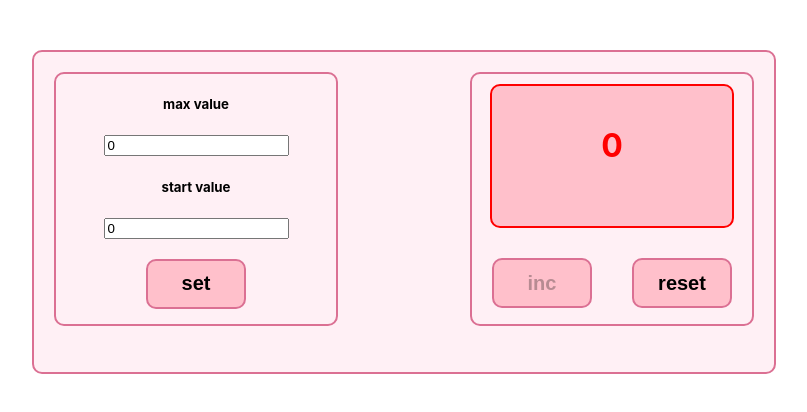
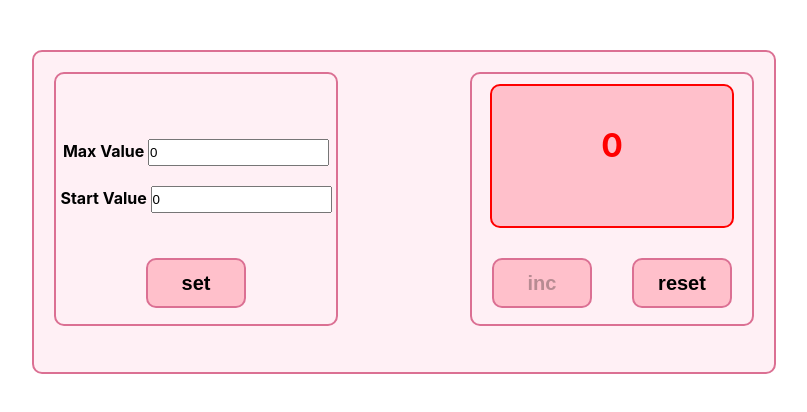
Before and after one commit to oksivasilinka/Counter, a React (Create React App) app: page / in a window 1280 px wide. Shown: the top 412 px of the page, without its empty margins (236-1043 px from the left). Built offline with nearby package versions, Linux system fonts and the light colour scheme.

Commit message:
settings + css

```diff
--- a/src/App.css
+++ b/src/App.css
@@ -13,13 +13,24 @@
 .wrapper {
     width: 280px;
     height: 250px;
-    /*background-color: pink;*/
     border: 2px solid palevioletred;
     border-radius: 10px;
-    /*padding-top: 40px;*/
-    /*color: black;*/
-    /*font-size: 32px;*/
-    /*font-weight: 700;*/
+}
+
+.wrapper-settings {
+    width: 280px;
+    height: 170px;
+    border: 2px solid palevioletred;
+    border-radius: 10px;
+    padding: 40px 0 40px 0;
+    font-weight: 700;
+}
+.inputWrapper {
+    margin: 15px 0;
+}
+.input {
+    padding: 4px 0;
+    margin: 10px 0;
 }
 
 .counter {
@@ -43,9 +54,15 @@
     border: 2px solid red;
     border-radius: 10px;
     padding-top: 40px;
-    color: red;
     font-size: 32px;
     font-weight: 700;
+    color: red;
+}
+
+.error {
+    display: flex;
+    justify-content: center;
+
 }
 
 .buttonWrapper {
--- a/src/App.tsx
+++ b/src/App.tsx
@@ -1,8 +1,8 @@
-import React, {useEffect, useState} from 'react';
+import React, {ChangeEvent, useEffect, useState} from 'react';
 import './App.css';
 import {SuperButton} from "./Components/SuperButton";
 import {Counter} from "./Components/Counter";
-import {SettingsInput} from "./Components/SettingsInput";
+import {SuperInput} from "./Components/SuperInput";
 
 function App() {
 
@@ -32,21 +32,20 @@ function App() {
             localStorage.setItem('startValue', JSON.stringify(startValue))
             getLocalStorageStartValue()
             getLocalStorageMaxValue()
-        // }
     }
 
     const getLocalStorageStartValue = () => {
         let valueString =localStorage.getItem('startValue')
         if (valueString) {
-            let newValue =JSON.parse((valueString))
-            setCounter(newValue)
+            let newStartValue =JSON.parse((valueString))
+            setCounter(newStartValue)
         }
     }
     const getLocalStorageMaxValue = () => {
         let valueString =localStorage.getItem('startValue')
         if (valueString) {
-            let newValue =JSON.parse((valueString))
-            setCounter(newValue )
+            let newMaxValue =JSON.parse((valueString))
+            setCounter(newMaxValue )
         }
     }
 
@@ -61,39 +60,30 @@ function App() {
         setCounter(startValue)
     }
 
-    const errorCounter =()=> {
-        if (startValue > 0 && startValue <= maxValue && maxValue > 0) {
-            errorAlert('')
-        } else {
-            errorAlert('incorrect value!')
-        }
+
+    const onchangeMaxValueHandler = (e: ChangeEvent<HTMLInputElement>) => {
+        const valueMax = +e.currentTarget.value;
+        setMaxValue(Number(valueMax))
+        valueMax < 0 || valueMax < startValue ? setError('incorrect value') : setError('')
     }
 
-    const errorAlert =(text: string)=> {
-        setError(text)
+    const onchangeStartValueHandler = (e: ChangeEvent<HTMLInputElement>)=> {
+        const valueStart = +e.currentTarget.value;
+        setStartValue(Number(valueStart))
+        valueStart < 0 || valueStart > maxValue ? setError('incorrect value') : setError('')
     }
 
     const buttonIncDisabled: boolean = counter === maxValue
 
     return (
         <div className="App">
-            <div className={'wrapper'}>
-                <div>
-                    <SettingsInput
-                        title={'max value'}
-                        value={maxValue}
-                        setValue={setMaxValue}
-                        errorCounter={errorCounter}
-                    />
-                    <SettingsInput
-                        title={'start value'}
-                        value={startValue}
-                        setValue={setStartValue}
-                        errorCounter={errorCounter}/>
-
-                </div>
+            <div className={'wrapper-settings'}>
+                <div className={'inputWrapper'}>
+                    <SuperInput  title={'Max Value '} value={maxValue} onChange={onchangeMaxValueHandler}/>
+                    <SuperInput title={'Start Value '} value={startValue} onChange={onchangeStartValueHandler}/>
+                 </div>
                 <div className={'buttonWrapper'}>
-                    <SuperButton name={'set'} callBack={setLocalStorage} />
+                    <SuperButton name={'set'} callBack={setLocalStorage} disabled={!!error} />
                 </div>
             </div>
 
@@ -103,7 +93,6 @@ function App() {
                     <SuperButton disabled={buttonIncDisabled} name={'inc'} callBack={increaseCounter}/>
                     <SuperButton name={'reset'} callBack={resetCounter}/>
                 </div>
-
             </div>
         </div>
     )
--- a/src/Components/Counter.tsx
+++ b/src/Components/Counter.tsx
@@ -9,7 +9,8 @@ type CounterPropsType = {
 
 export const Counter = (props: CounterPropsType) => {
 
-    const counterClass = (props.counter === props.maxValue) ? 'maxCounter' : 'counter'
+
+    const counterClass = (props.counter === props.maxValue) ? 'maxCounter' : (props.error) ? 'error' : 'counter'
 
     return (
         <div className={counterClass}>
--- a/src/Components/SettingsInput.tsx
+++ /dev/null
@@ -1,26 +0,0 @@
-import React, {ChangeEvent} from "react";
-
-
-export type SuperInputPropsType = {
-    title: string
-    value: number
-    setValue: (value: number)=> void
-    errorCounter: ()=> void
-}
-
-
-export const SettingsInput = (props: SuperInputPropsType) => {
-
-    const onChangeHandler = (e: ChangeEvent<HTMLInputElement>) => {
-        props.setValue(Number(e.currentTarget.value))
-        props.errorCounter()
-    }
-
-
-    return (
-        <div>
-            <h5>{props.title}</h5>
-            <input value={props.value} onChange={(e)=>{onChangeHandler(e)}} type={"number"}/>
-        </div>
-    )
-}
--- a/src/Components/SuperInput.tsx
+++ b/src/Components/SuperInput.tsx
@@ -2,21 +2,20 @@ import React, {ChangeEvent} from "react";
 
 
 export type SuperInputPropsType = {
+    title: string
     value: number
-   setValue: ( value: number)=> void
+    onChange: (e: ChangeEvent<HTMLInputElement>) => void
+}
+export const SuperInput = (props: SuperInputPropsType) => {
+
+    const onChangeInputHandler = (e: ChangeEvent<HTMLInputElement>) => {
+        props.onChange(e)
+    }
+return (
+    <div>
+        <span>{props.title}</span>
+        <input className={'input'} value={props.value} onChange={onChangeInputHandler} type={"number"}/>
+    </div>
+    )
 
 }
-
-
-
-export const SuperInput = (props: SuperInputPropsType) => {
-
-    const onChangeHandler = (e: ChangeEvent<HTMLInputElement>) => {
-        props.setValue(Number(e.currentTarget.value))
-    }
-
-
-    return (
-        <input value={props.value} onChange={(e)=>{onChangeHandler(e)}} type={"number"}/>
-    )
-}
```
